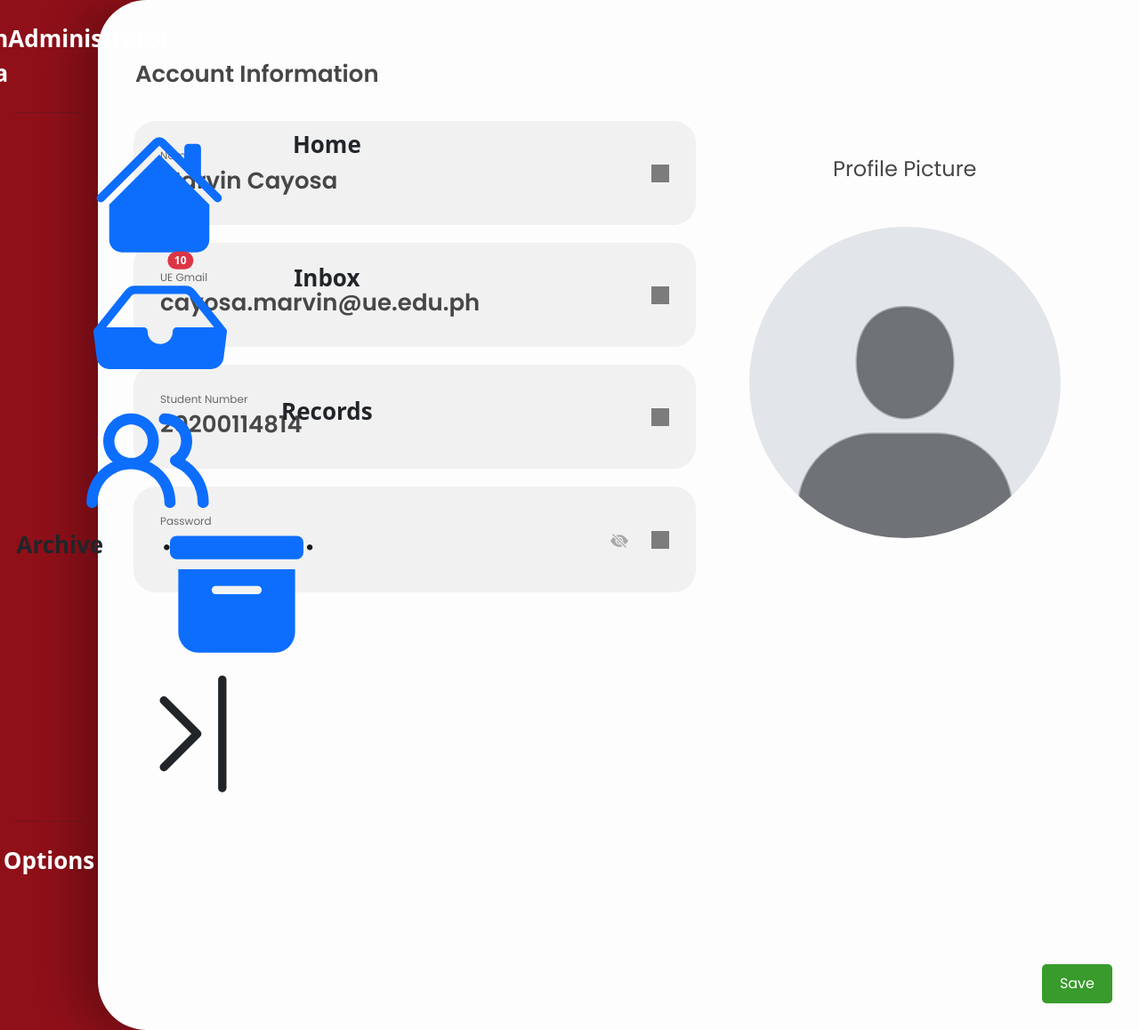
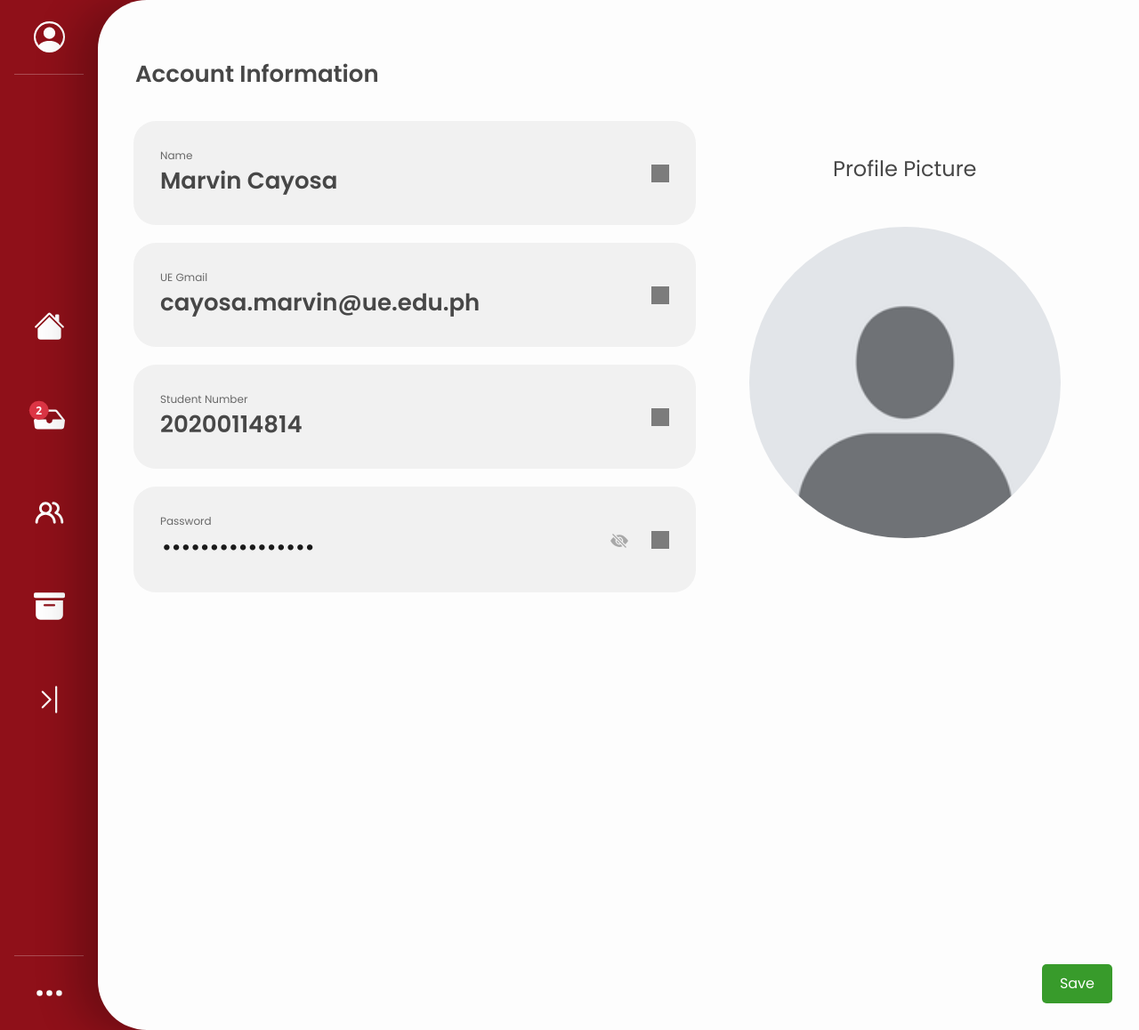
Before and after one commit to MarvinCayosa/project-popeyes, a PHP site: page /php/view_profile.php in a window 1280 px wide. Shown: the whole page at 89% size. Run offline with PHP 8.4, Linux system fonts and the light colour scheme; data comes from the database, SQL or seed files in the repository; grey boxes are pictures that could not be loaded.

Commit message:
sidebar fixes javascript and styles

```diff
--- a/js/side_bar_script.js
+++ b/js/side_bar_script.js
@@ -18,3 +18,22 @@ toggleButton.addEventListener("click", () => {
         toggleIcon.setAttribute("xlink:href", "icons.svg#icon-right"); // Change to icon-right
     }
 });
+
+
+// Function to fetch the message count from the server
+function updateMessageCount() {
+    fetch('inbox_count.php') // The PHP script we just created
+        .then(response => response.text()) // Parse the response as text
+        .then(count => {
+            // Get the element for the badge
+            const messageBadge = document.getElementById('inbox_num');
+            // Set the count as the text content (ensure it's a number or string without additional tags)
+            messageBadge.textContent = count.trim(); // Use .trim() to remove any unwanted whitespace or extra characters
+        })
+        .catch(error => {
+            console.error('Error fetching message count:', error);
+        });
+}
+
+// Call the function to update the message count on page load
+window.onload = updateMessageCount;
--- a/php/faculty_sidebar.php
+++ b/php/faculty_sidebar.php
@@ -101,25 +101,3 @@ $current_page = basename(parse_url($_SERVER['REQUEST_URI'], PHP_URL_PATH));
         </svg>
     </a>
 </div>
-
-<script>
-    // Function to fetch the message count from the server
-    function updateMessageCount() {
-        fetch('inbox_count.php') // The PHP script we just created
-            .then(response => response.text()) // Parse the response as text
-            .then(count => {
-                // Get the element for the badge
-                const messageBadge = document.getElementById('inbox_num');
-                // Set the count as the text content (ensure it's a number or string without additional tags)
-                messageBadge.textContent = count.trim(); // Use .trim() to remove any unwanted whitespace or extra characters
-            })
-            .catch(error => {
-                console.error('Error fetching message count:', error);
-            });
-    }
-
-    // Call the function to update the message count on page load
-    window.onload = updateMessageCount;
-
-
-</script>
--- a/php/stu_view_profile.php
+++ b/php/stu_view_profile.php
@@ -27,6 +27,7 @@
     <script src="../js/options.js" defer></script>
     <script src="../js/view_profile_script.js" defer></script>
     <link rel="stylesheet" href="../css/student_sidebar.css" />
+
     <script src="../js/stu_side_bar_script.js" defer></script>
 </head>
 <body>
--- a/php/view_profile.php
+++ b/php/view_profile.php
@@ -27,6 +27,7 @@
     <script src="../js/options.js" defer></script>
     <script src="../js/view_profile_script.js" defer></script>
     <script src="../js/side_bar_script.js" defer></script>
+    <link rel="stylesheet" href="../css/faculty_sidebar.css" />
 </head>
 <body>
 
@@ -35,106 +36,7 @@
 
     <div class="frame_1">
       <div class="d-flex">
-            <div class="sidebar_custom sidebar d-flex flex-column flex-shrink-0 p-3 fixed-top" style="width: 110px; height: 100vh">
-            <!--User Icon Dropdown-->
-            <a
-                href="#"
-                class="user_profile m-2 d-flex justify-content-center text-white text-decoration-none"
-                role="button"
-                data-bs-toggle="dropdown"
-                aria-expanded="false"
-            >
-                <span class="icon_name">Marvin Cayosa</span>
-                <span class="icon_name identifier">Administrator</span>
-                <svg
-                xmlns="http://www.w3.org/2000/svg"
-                class="avatar bi bi-person circle"
-                fill="currentColor"
-                viewBox="0 0 16 16"
-                >
-                <path d="M11 6a3 3 0 1 1-6 0 3 3 0 0 1 6 0" />
-                <path
-                    fill-rule="evenodd"
-                    d="M0 8a8 8 0 1 1 16 0A8 8 0 0 1 0 8m8-7a7 7 0 0 0-5.468 11.37C3.242 11.226 4.805 10 8 10s4.757 1.225 5.468 2.37A7 7 0 0 0 8 1"
-                />
-                </svg>
-            </a>
-            <ul class="user_dropdown dropdown-menu">
-                <li><a class="dropdown-item" href="../php/view_profile.php">View Profile</a></li>
-                <li><a class="dropdown-item" href="../index.php">Log Out</a></li>
-            </ul>
-
-            <hr>
-            <!--Navigation Icons-->
-            <ul class="nav nav-pills flex-column d-flex align-items-center">
-                <li class="nav-item d-flex justify-content-center icon-container">
-                <a href="home.php">
-                    <svg class="icon" fill="currentColor">
-                    <use xlink:href="icons.svg#icon-home"></use>
-                    </svg>
-                </a>
-                <span class="icon_name">Home</span>
-                </li>
-                <li class="nav-item d-flex justify-content-center icon-container">
-                <a href="inbox.php">
-                    <svg class="icon" fill="currentColor">
-                    <use xlink:href="icons.svg#icon-inbox"></use>
-                    </svg>
-                </a>
-                <span
-                    class="position-absolute translate-middle badge rounded-pill bg-danger"
-                    >10</span
-                >
-                <span class="icon_name">Inbox</span>
-                </li>
-
-                <li
-                class="nav-item d-flex justify-content-center icon-container"
-                >
-                <a href="records.php">
-                    <svg class="icon" fill="currentColor">
-                    <use xlink:href="icons.svg#icon-profile"></use>
-                    </svg>
-                </a>
-                <span class="icon_name">Records</span>
-                </li>
-                <li class="nav-item d-flex justify-content-center icon-container">
-                <span class="icon_name">Archive</span>
-                <a href="archives.php">
-                <svg class="icon" fill="currentColor">
-                    <use xlink:href="icons.svg#icon-archive"></use>
-                </svg>
-                </a>
-                </li>
-                <!-- Expand/Collapse Button -->
-                <li class="nav-item d-flex justify-content-center icon-container">
-                <button class="btn" id="toggleSidebar">
-                    <svg class="icon" fill="currentColor">
-                    <use
-                        xlink:href="icons.svg#icon-right"
-                        id="sidebarToggleIcon"
-                    ></use>
-                    </svg>
-                </button>
-                </li>
-            </ul>
-
-            <hr>
-
-            <!--Options Icon-->
-            <a
-                href="#"
-                class="options m-2 d-flex justify-content-center text-white text-decoration-none"
-                data-bs-toggle="modal"
-                data-bs-target="#optionsModal"
-            >
-                <span class="icon_name">Options</span>
-                <svg class="icon" fill="currentColor">
-                <use xlink:href="icons.svg#icon-menu"></use>
-                </svg>
-            </a>
-            </div>
-
+            <?php include 'faculty_sidebar.php'; ?>
             <div class="main_body flex-grow-1">
                 <nav class="navbar-main navbar">
                     <div class="container-nav container-fluid">
```
